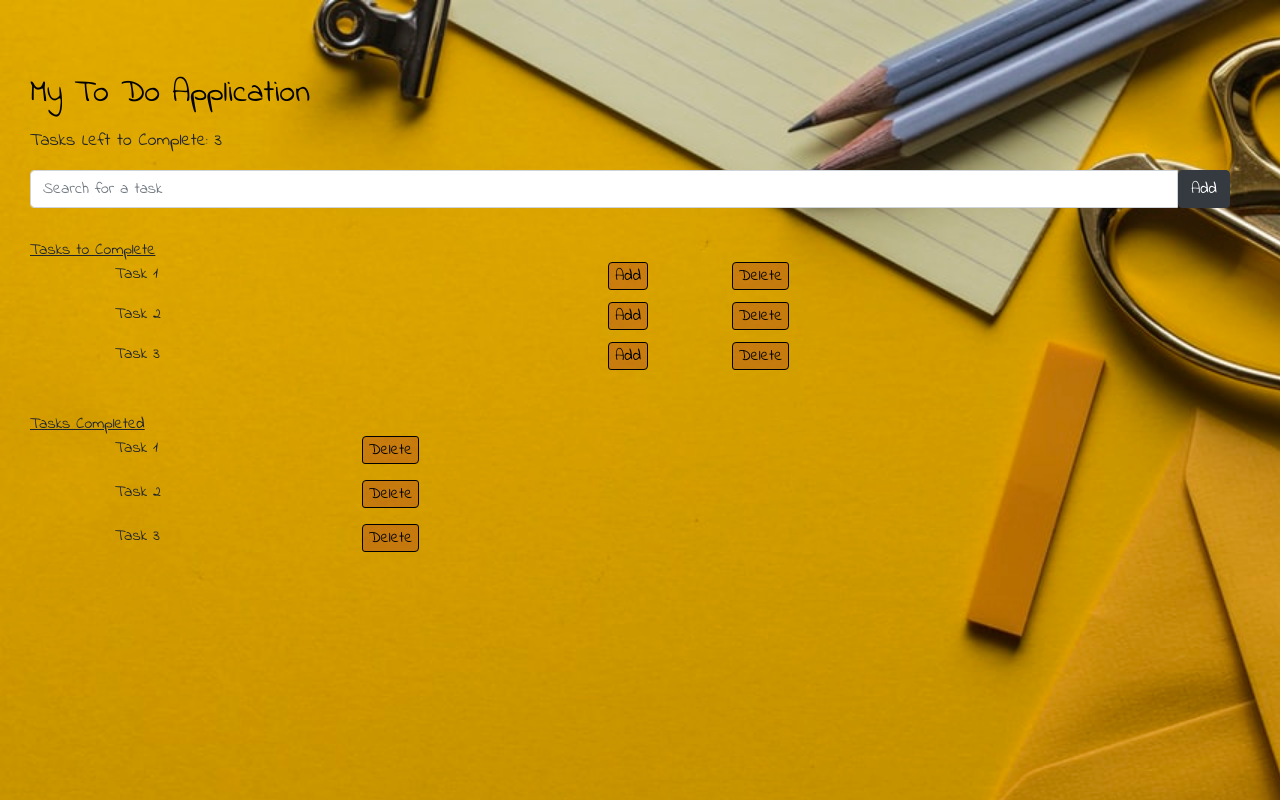
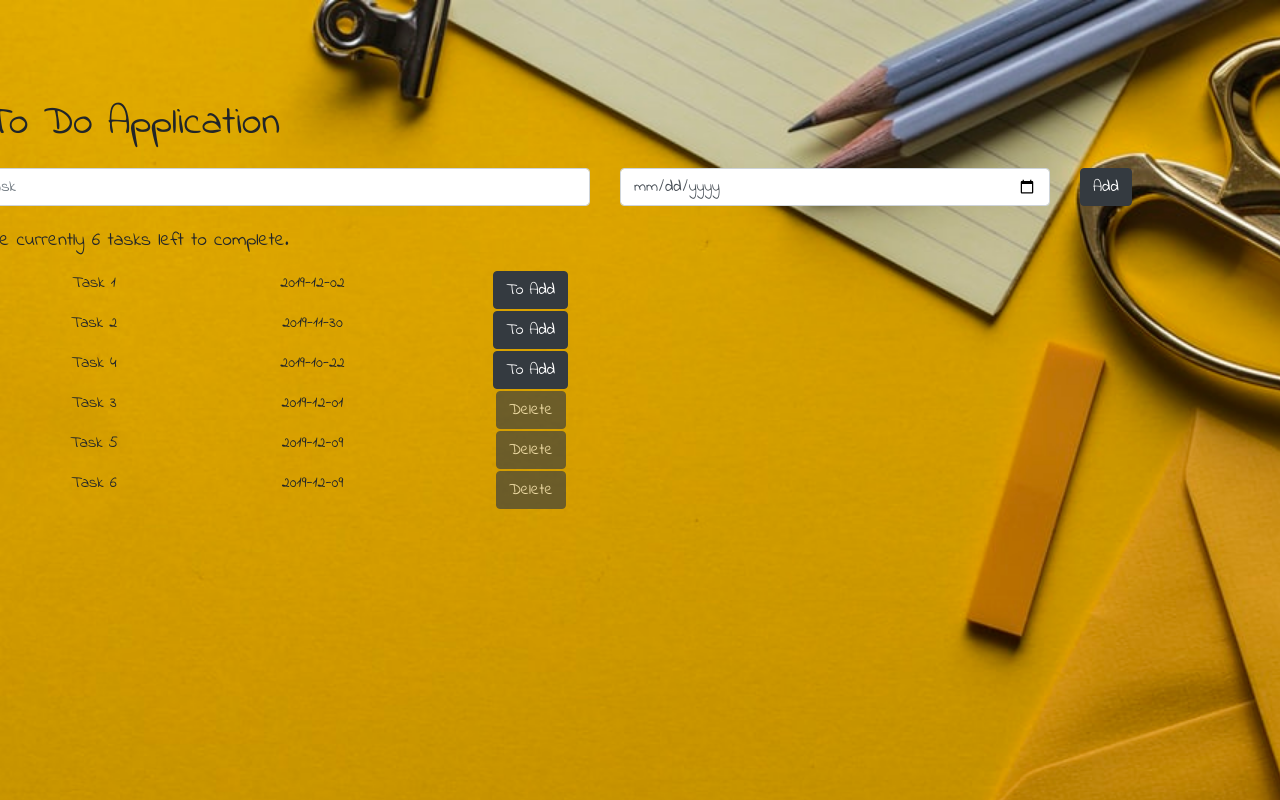
Before and after one commit to NicoleTom92/My-To-Do-Application, a React (Create React App) app: page / in a window 1280 px wide. Built offline with nearby package versions, Linux system fonts and the light colour scheme.

Commit message:
changes made to application

```diff
--- a/src/Addsection.js
+++ b/src/Addsection.js
@@ -1,16 +1,39 @@
 import React from "react";
 
 class Addsection extends React.Component {
-    render() {
-        return (
-            <div className="input-group">
-                <input type="text" className="form-control" placeholder="Search for a task" aria-label="Search for a task" aria-describedby="button-addon3" />
-                <div className="inputgroup-append">
-                    <button className="btn btn-dark" type="button">Add</button>
-                </div>
-            </div>
-        )
-    }
+    state = {
+        task: "",
+        dateCompleted:"2019-12-09"
+    };
+
+    updateDeveloperName = (event)  => {
+        console.log(event.target.value)
+this.setState( {
+    developerName: event.target.value
+});
+    };
+
+    render()
+ {
+     return (
+         <div className="taskbox">
+         <div className="row">
+             <div className ="col-6">
+                 <input type="text" onChange={this.updatetask} value= {this.state.task} className="form-control" placeholder="Enter Task" />
+             </div>
+             <div className="col-4">
+             <input type="date" className="form-control" />
+             </div>
+             <div className="addbutton">
+             <div className="col-2">
+                 <button className="btn btn-dark">Add</button>
+             </div>
+         </div>
+         </div>
+         </div>
+
+     )
+ }
+
 }
-
 export default Addsection;
--- a/src/App.js
+++ b/src/App.js
@@ -2,36 +2,73 @@ import React from 'react';
 import TaskCount from "./TaskCount"
 import Heading from "./Heading"
 import './App.css';
-import ToDoTable from "./ToDoTable"
-import TasksCompleteTable from "./TasksCompleteTable"
+import Tables from "./Tables"
 import Addsection from "./Addsection"
 
 
-function App() {
-  return (
-    <div className="App">
-      <Heading />
-      <TaskCount />
-      <Addsection />
+// Only class componenets can have state
+// State must live in the parent of any components that need access to it
+class App extends React.Component {
+  state = {
+    tasks: [
+      { name: "Task 1", available: true, dateJoined: "2019-12-02", id: 1 },
+      { name: "Task 2", available: true, dateJoined: "2019-11-30", id: 2 },
+      { name: "Task 3", available: false, dateJoined: "2019-12-01", id: 3 },
+      { name: "Task 4", available: true, dateJoined: "2019-10-22", id: 4 },
+      { name: "Task 5", available: false, dateJoined: "2019-12-09", id: 5 },
+      { name: "Task 6", available: false, dateJoined: "2019-12-09", id: 5 },
+    ],
+  }
 
-      <div className ="Heading">
-      <h><u>Tasks to Complete</u></h>
-      <ToDoTable task="Task 1" addbutton={["Add"]} deletebutton={["Delete"]}/>
-      <ToDoTable task="Task 2" addbutton={["Add"]} deletebutton={["Delete"]}/>
-      <ToDoTable task="Task 3" addbutton={["Add"]} deletebutton={["Delete"]}/>
-      </div>
-      <div className ="Heading">
-      <h><u>Tasks Completed</u></h>
-      <TasksCompleteTable task="Task 1" deletebutton={["Delete"]}/>
-      <TasksCompleteTable task="Task 2" deletebutton={["Delete"]}/>
-      <TasksCompleteTable task="Task 3" deletebutton={["Delete"]}/>
-    </div>
-   </div>
+  render() {
+    const Taskstocomplete = this.state.tasks.filter(tasks => {
+      return tasks.available === true;
+    });
+
+    const Taskscompleted = this.state.tasks.filter(tasks => {
+      return tasks.available === false;
+    });
+
+
+    return (
+      <div className="App">
+
+          <Heading />
+          <Addsection />
+          <TaskCount count={this.state.tasks.length} />
+
+          {Taskstocomplete.map(tasks => {
+
+            return (
+              <Tables
+                key={tasks.id}
+                available={tasks.available}
+                name={tasks.name}
+                dateJoined={tasks.dateJoined}
+              />
+            )
+          })}
 
 
 
 
-  );
+        {Taskscompleted.map(tasks => {
+          return (
+            <Tables
+              key={tasks.id}
+              available={tasks.available}
+              name={tasks.name}
+              dateJoined={tasks.dateJoined}
+            />
+          )
+        })}
+
+      </div>
+
+
+
+    );
+  }
 }
 
 export default App;
--- a/src/Heading.js
+++ b/src/Heading.js
@@ -4,7 +4,9 @@ class Heading extends React.Component {
 
     render() {
         return (
-            <div class="h">My To Do Application</div>
+            <div className = "Heading">
+            <h1>My To Do Application</h1>
+            </div>
         )
 
 
--- /dev/null
+++ b/src/Tables.js
@@ -0,0 +1,34 @@
+import React from "react"
+
+class Tables extends React.Component {
+
+    render() {
+        return (
+
+            <div className="row">
+                <div className="col-12 col-sm-2">
+                    <p>{this.props.name}</p>
+                </div>
+                <div className="col-12 col-sm-2">
+                    <p>{this.props.dateJoined}</p>
+                </div>
+
+                <div className="col-12 col-sm-2">
+                    {this.props.available === true ?
+                        <button className="btn btn-dark">To Add</button> :
+                        <button disabled className="btn btn-dark">Delete
+                        </button>
+                    }
+                </div>
+
+ </div>
+
+
+
+        )
+    }
+}
+
+
+
+export default Tables;
--- a/src/TaskCount.js
+++ b/src/TaskCount.js
@@ -3,7 +3,9 @@ import React from "react";
 class TaskCount extends React.Component {
     render() {
         return (
-            <div class="Tasks">Tasks Left to Complete: 3</div>
+            <div className="Tasksremaining">
+            <p>There are currently <span>{this.props.count}</span> tasks left to complete.</p>
+            </div>
         );
     }
 }
--- a/src/TasksCompleteTable.js
+++ /dev/null
@@ -1,24 +0,0 @@
-import React from "react"
-
-class TasksCompleteTable extends React.Component {
-
-
-    render() {
-        return (
-            <div className="container">
-                <div className="col-4">
-                    <div className="row">
-                        <div className="col-8 col-sm-8">
-                            <p>{this.props.task}</p>
-                        </div>
-                        <div className="col-4 col-sm-4">
-                            <p><button>{this.props.deletebutton}</button></p>
-                        </div>
-                    </div>
-                </div>
-            </div>
-        )
-    }
-}
-
-export default TasksCompleteTable;
--- a/src/ToDoTable.js
+++ /dev/null
@@ -1,31 +0,0 @@
-import React from "react"
-
-class ToDoTable extends React.Component {
-
-
-    render() {
-        return (
-
-
-            <div className="container">
-                <div className="col-8">
-            <div className = "row">
-                <div className="col-8">
-                    <p>{this.props.task}</p>
-                </div>
-                <div className="col-2">
-                <button>{this.props.addbutton}</button>
-            </div>
-            <div className="col-2">
-            <button>{this.props.deletebutton}</button>
-            </div>
-            </div>
-            </div>
-           </div>
-
-
-        )
-    }
-}
-
-export default ToDoTable;
--- a/src/index.css
+++ b/src/index.css
@@ -2,56 +2,46 @@ body {
   background-image: url("/background.jpeg");
     background-size: 1500px;
     font-family: "Indie Flower" , cursive;
-
   }
 
-.h {
+.Heading {
   text-align: left;
-  left: 80px;
-  margin: 30px auto;
-  margin-left: 30px;
-  color: 	rgb(3, 3, 3);
-  border-radius: 100px;
-  font-family: 'Indie Flower', cursive;
-  font-size: xx-large;
-  margin-bottom: 50px;
-  margin-top: 70px;
-  }
-
-  .Heading {
-    text-align: left;
-    margin-left: 30px;
-    margin-top: 30px;
-
-  }
-
-  .input-group {
-   margin-left: 30px;
-   margin-top: 15px;
-   width: inherit;
-   margin-right: 50px;
-    }
-
-
-.Tasks {
-  text-align: left;
-  left: 80px;
-  margin-left: 30px;
-  margin-top: -40px;
-  font-size: large;
+  margin-top: 100px;
+  margin-left: -70px;
+  font-size: x-large;
+  margin-bottom: 20px;
 }
 
 
-button {
-  background-color: rgba(165, 42, 42, 0.308);
-  border: 1.5px solid black;
-  font-size: medium;
-  font-family: 'Indie Flower', cursive;
-  border-radius: 4px 3px;
+.input-group {
+  margin-left: -70px;
+}
+
+.Tasksremaining {
+  margin-left: -70px;
+  text-align: left;
+  margin-top: 20px;
+  font-size: larger;
+}
+
+.taskbox {
+  margin-left: -70px;
+}
+
+
+.button {
+  -webkit-transition-duration: 0.4s; /* Safari */
+  transition-duration: 0.4s;
+}
+
+.button:hover {
+  background-color: lightsalmon;
+  color:black;
+}
+
+.container {
+    text-align: left;
+
+
 
 }
-
-button:hover {
-  cursor: pointer;
-  background-color:rgba(238, 103, 54, 0.568);
-}
```
